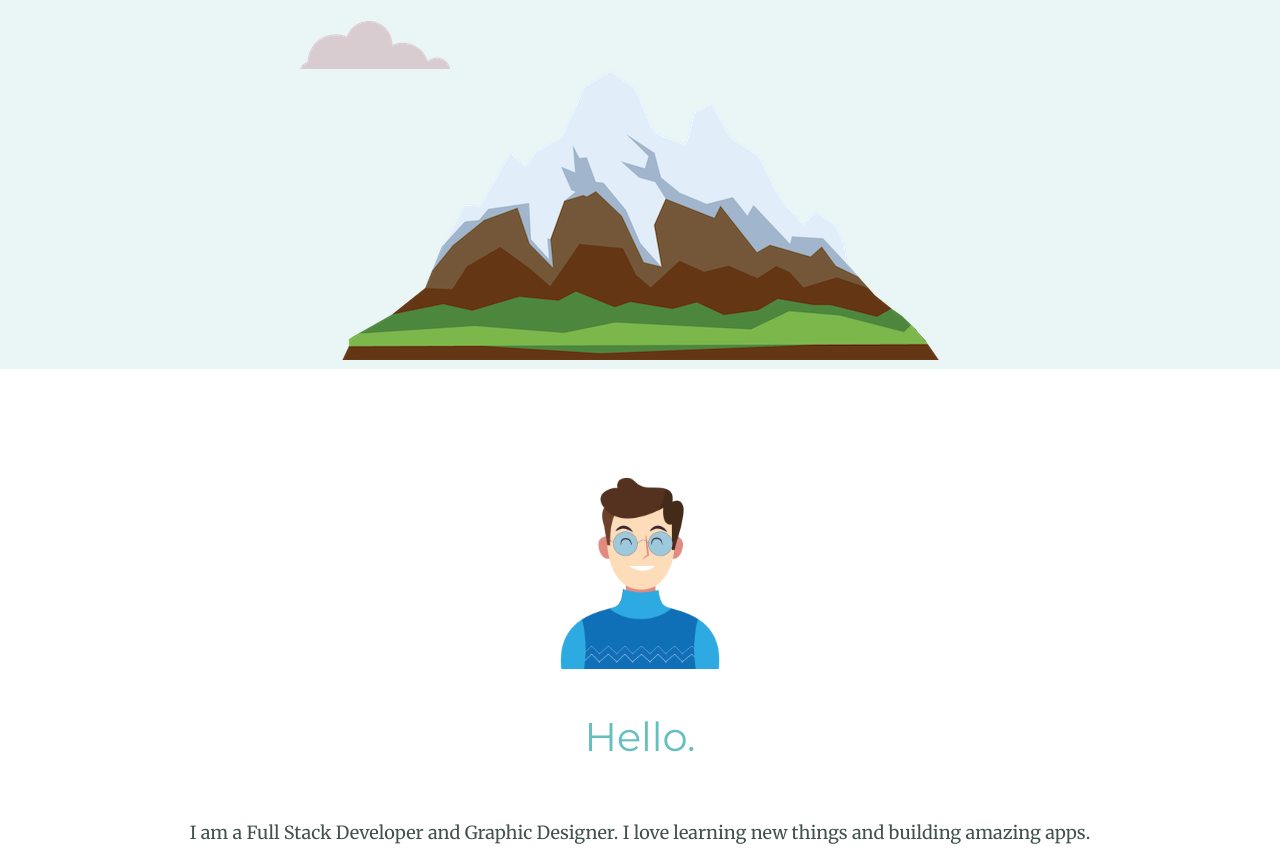
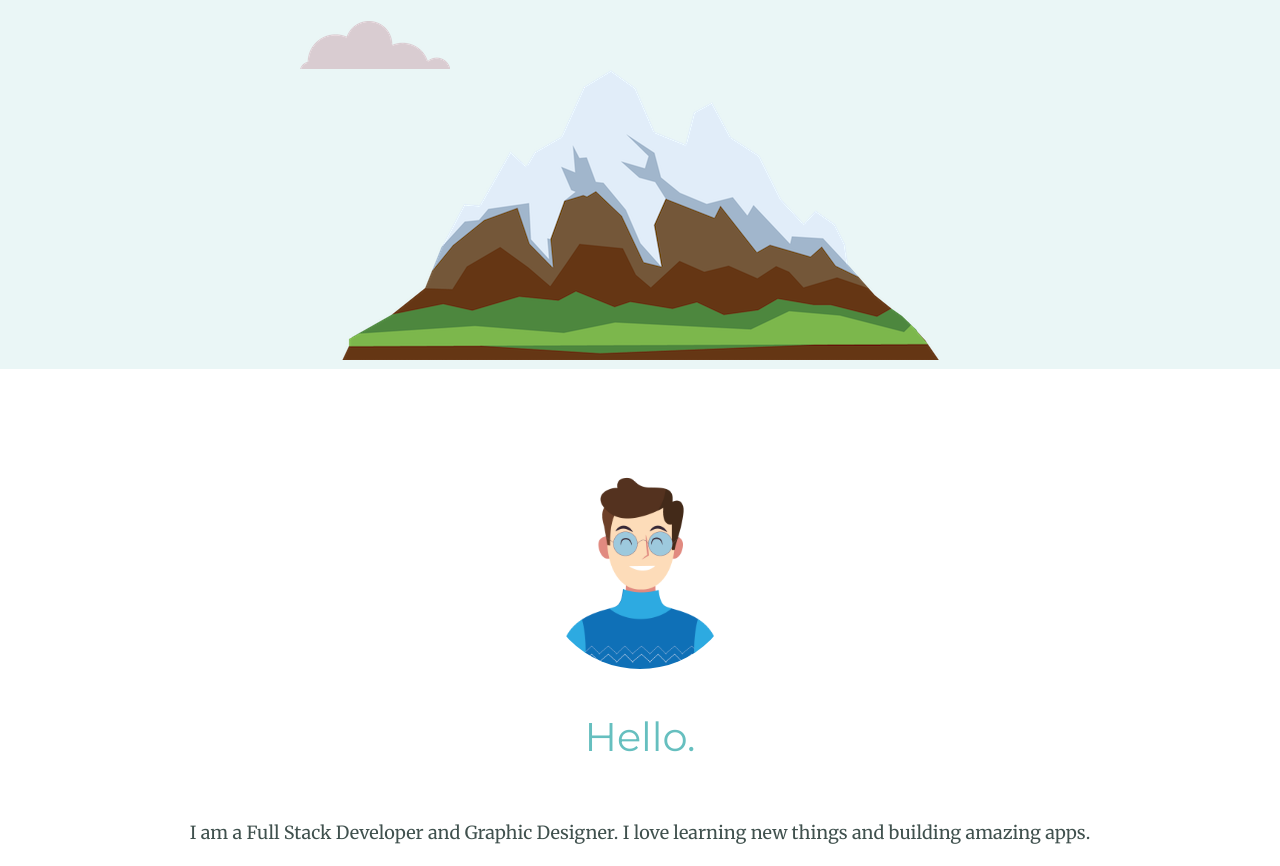
Before and after one commit to russell-white/personal_site, a plain HTML site: page index.html in a window 1280 px wide. Shown: the part 394-1260 px from the top of the page. Drawn offline with Linux system fonts and the light colour scheme.

Commit message:
Update styles.css

```diff
--- a/css/styles.css
+++ b/css/styles.css
@@ -76,6 +76,8 @@ p {
 .profile_picture {
     margin-top: 100px;
     width: 200px;
+    height: 200px;
+    border-radius: 100%;
 }
 
 hr {
```
